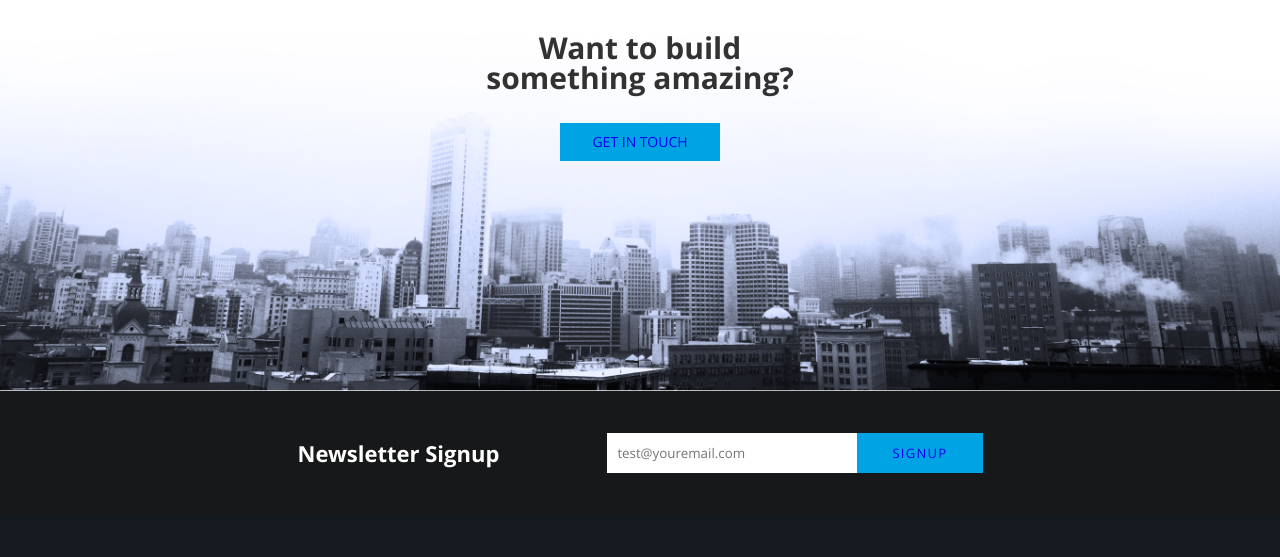
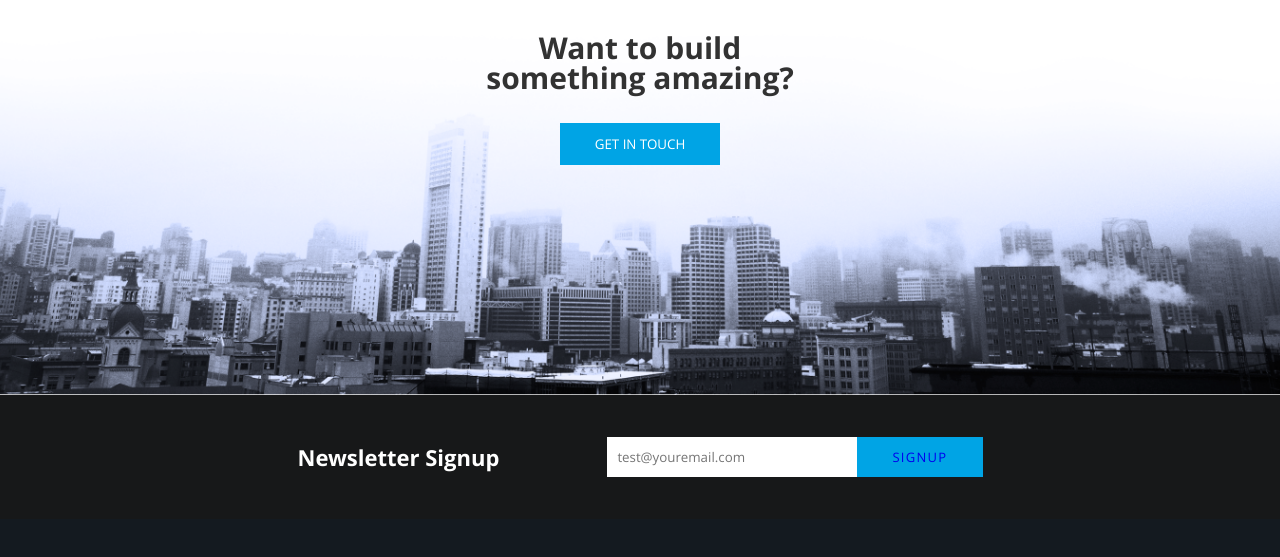
Before and after one commit to Denizz-administrator/konstruct, a plain HTML site: page index.html in a window 1280 px wide. Shown: the part 1920-2477 px from the top of the page. Drawn offline with Linux system fonts and the light colour scheme.

Commit message:
KONSTRUCT

```diff
--- a/css/style.css
+++ b/css/style.css
@@ -456,9 +456,12 @@ body{
 .question__button{
   padding: 0 0 230px 0;
 }
+.question__btn{
+  color: #fff;
+}
 .question__button-in{
+  width: 160px;
   color: #fff;
-  width: 160px;
   margin: 0 auto;
   padding: 12px 23px;
   background: #00A4E5;
--- a/index.html
+++ b/index.html
@@ -115,9 +115,9 @@
 				Want to build something amazing?
 			</div>
 			<div class="question__button">
-				<div class="question__button-in">
+				<button class="question__button-in">
 					<a href="#" class="question__btn">GET IN TOUCH</a>
-				</div>
+				</button>
 			</div>
 		</div>
 	</section>
```
